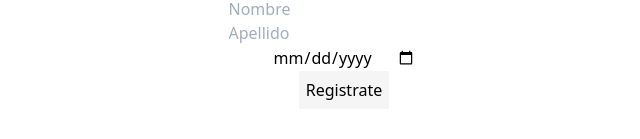
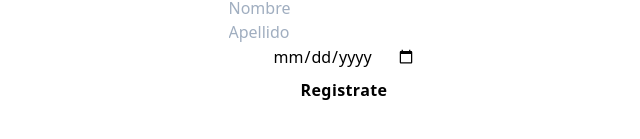
Before and after one commit to tumbichi/fusionarteccc, a Next.js app in the folder front/: page /auth/register in a window 1280 px wide. Shown: the part 383-522 px from the top of the page, without its empty margins (296-936 px from the left). Built offline with nearby package versions, Linux system fonts and the light colour scheme.

Commit message:
Se ultimaron detalles en el component button

```diff
--- a/front/components/Button/index.js
+++ b/front/components/Button/index.js
@@ -1,25 +1,30 @@
 import React from 'react';
 import PropTypes from 'prop-types';
-import { Wrapper } from './styles';
+import { Wrapper, IconContainer } from './styles';
 
 // eslint-disable-next-line no-unused-vars
-const Button = ({ height, width, text, color, onClick }) => {
-  return <Wrapper onClick={onClick}>{text}</Wrapper>;
+const Button = ({ size, text, color, onClick, leftIcon }) => {
+  return (
+    <Wrapper color={color} onClick={onClick}>
+      {leftIcon && <IconContainer>{leftIcon}</IconContainer>}
+      {text}
+    </Wrapper>
+  );
 };
 
 Button.defaultProps = {
-  height: 'auto',
-  width: 'auto',
-  text: 'click',
+  size: 0,
+  text: '',
   color: 'primary',
+  leftIcon: null,
   onClick: () => {},
 };
 
 Button.propTypes = {
-  height: PropTypes.string,
-  width: PropTypes.string,
+  size: PropTypes.oneOf([0, 1, 2]),
   text: PropTypes.string,
-  color: PropTypes.oneOf(['primary', 'secondary', 'accent']),
+  color: PropTypes.oneOf(['primary', 'secondary']),
+  leftIcon: PropTypes.node,
   onClick: PropTypes.func,
 };
 
--- a/front/components/Button/styles.js
+++ b/front/components/Button/styles.js
@@ -1,8 +1,36 @@
+/* eslint-disable react/react-in-jsx-scope */
+/* eslint-disable react/button-has-type */
 import styled from 'styled-components';
 
-export const Wrapper = styled.button`
-  background: whitesmoke;
-  max-height: 60px;
-  padding: 7px;
-  cursor: pointer;
-`;
+export const IconContainer = styled.div.attrs({
+  className: 'mx-1',
+})``;
+
+export const Wrapper = ({ children, color, size }) => {
+  let bg;
+  let bgHover;
+  let text;
+  let textHover;
+  if (color === 'primary') {
+    bg = 'primary';
+    bgHover = 'secondary';
+    text = 'secondary';
+    textHover = 'primary';
+  }
+  if (color === 'secondary') {
+    bg = 'primary';
+    bgHover = 'acent';
+    text = 'secondary';
+    textHover = 'secondary';
+  }
+  return (
+    <button
+      className={`flex items-center justify-center px-2 py-2
+       focus:shadow-2xl focus:outline-none
+       hover:bg-${bgHover} bg-${bg} hover:text-${textHover} text-${text}
+       rounded-full  md:tracking-wide font-semibold `}
+    >
+      {children}
+    </button>
+  );
+};
```
